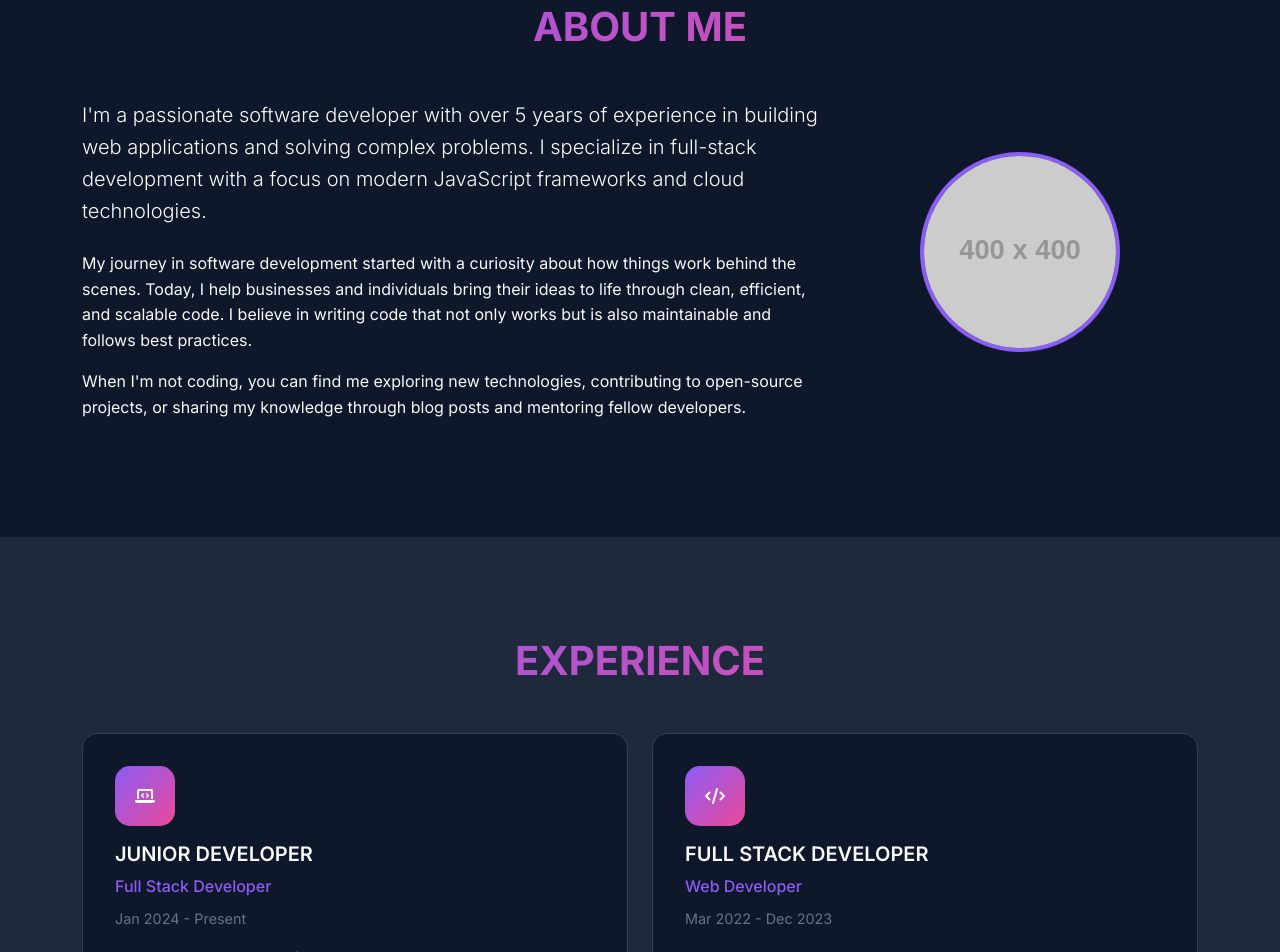
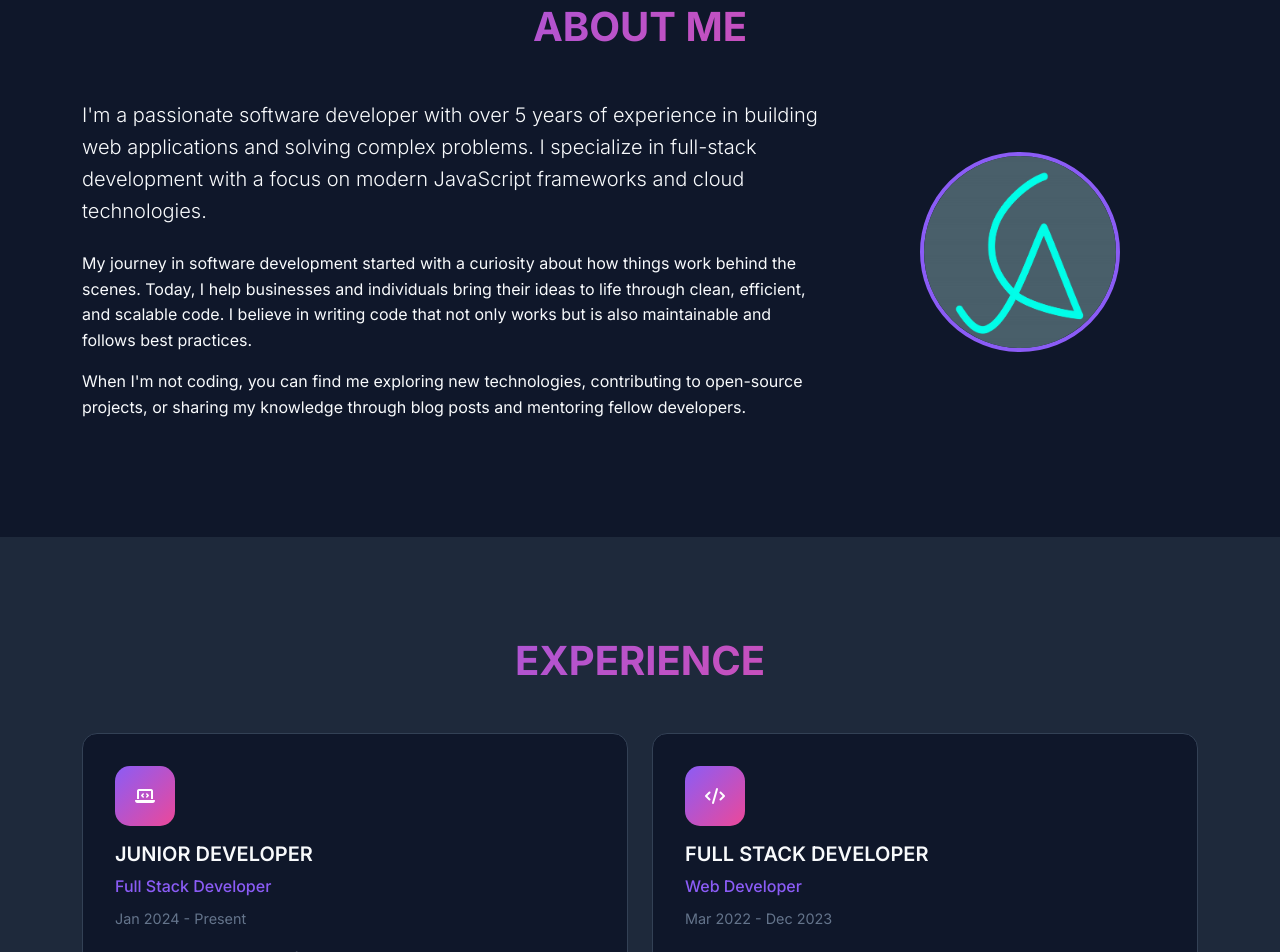
Before and after one commit to jhapali-inventions/sample-1-profotlio, a plain HTML site: page index.html in a window 1280 px wide. Shown: the part 897-1849 px from the top of the page. Drawn offline with nearby package versions, Linux system fonts and the light colour scheme; placeholder pictures from the web are drawn by us.

Commit message:
Update index.html

```diff
--- a/index.html
+++ b/index.html
@@ -516,7 +516,7 @@
                 </div>
 
                 <div class="col-lg-4 text-center">
-                    <img src="https://placehold.co/400x400" alt="Professional headshot of Abu Said, a software developer with short dark hair wearing a collared shirt, smiling at the camera against a neutral background" class="profile-img">
+                    <img src="aayushlogo.png" alt="Professional headshot of Abu Said, a software developer with short dark hair wearing a collared shirt, smiling at the camera against a neutral background" class="profile-img">
                 </div>
             </div>
         </div>
```
